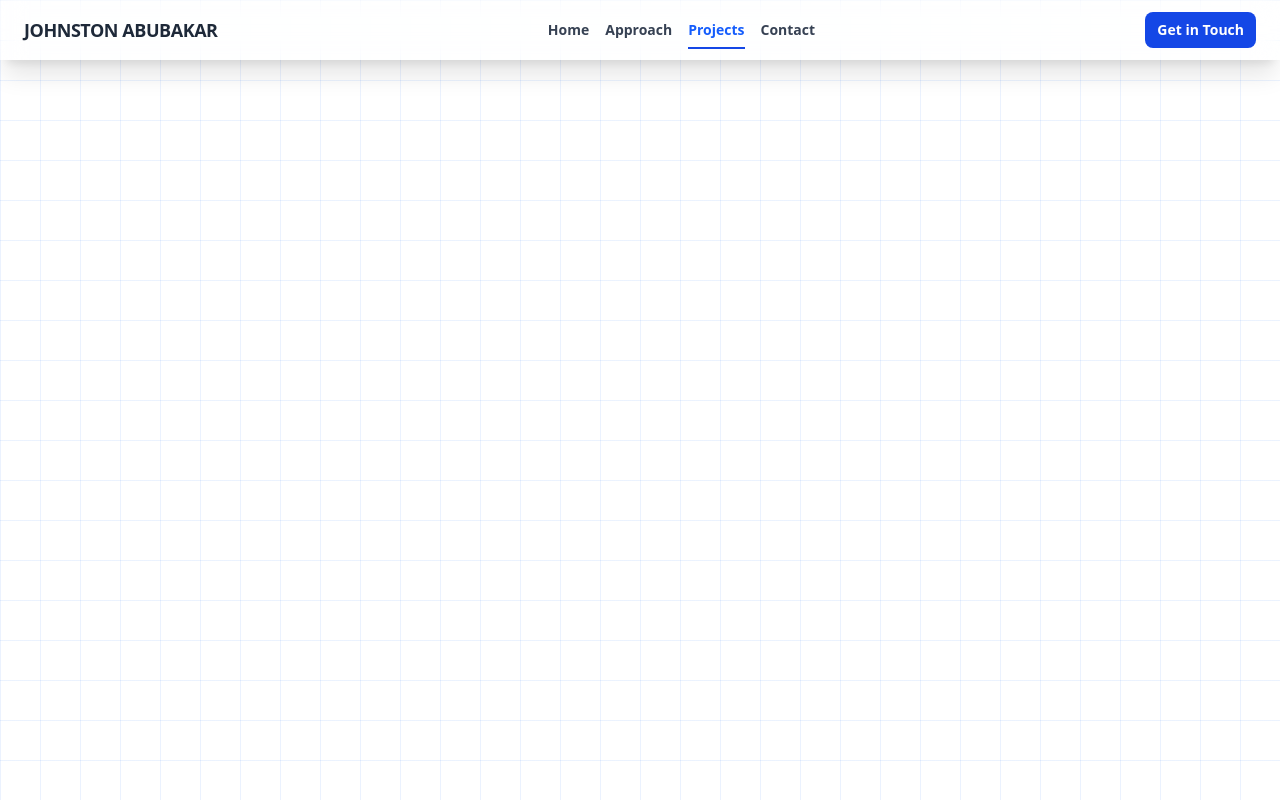
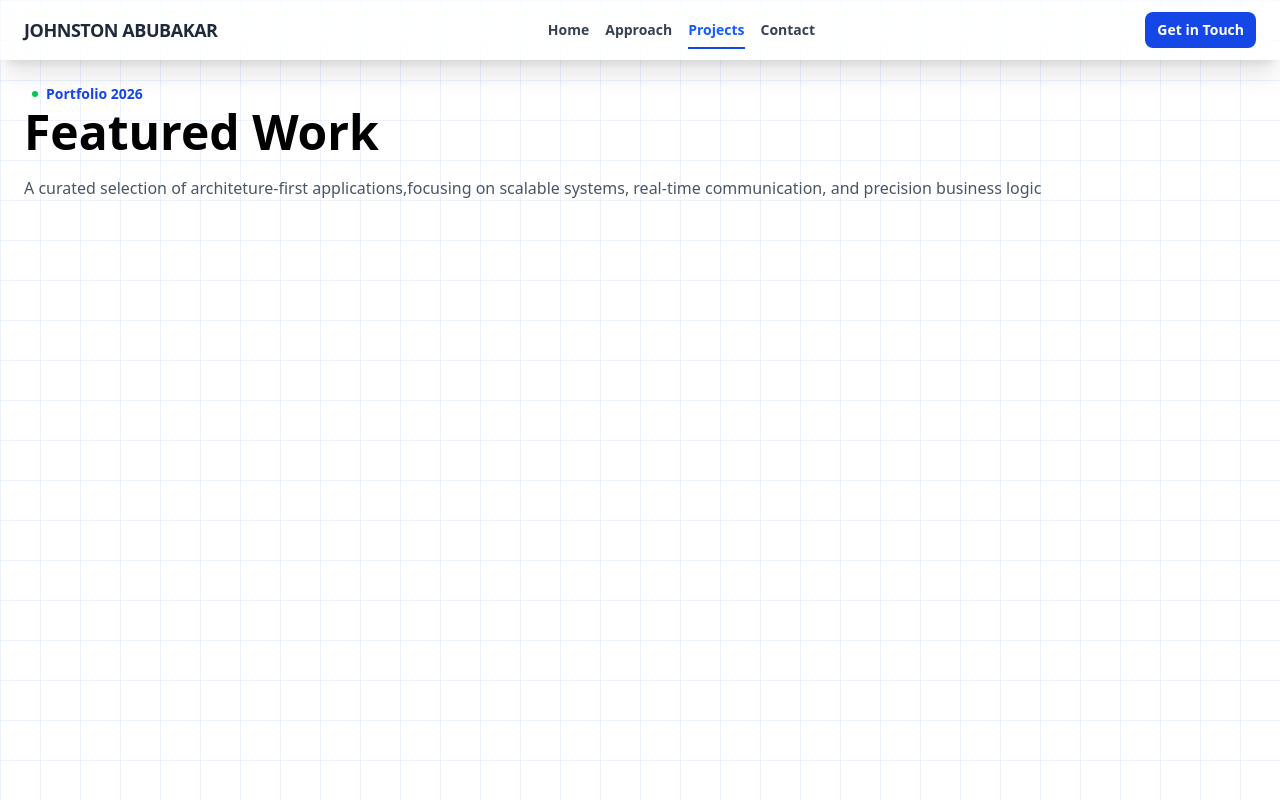
Before and after one commit to johnston-kweku/myportfolio, a website: page HTML/projects.html in a window 1280 px wide. Drawn offline with Linux system fonts and the light colour scheme.

Commit message:
Second commit

```diff
--- a/HTML/projects.html
+++ b/HTML/projects.html
@@ -26,5 +26,21 @@
         </a>
     </nav>
 
+    <div class="w-full md:w-10/12 flex animate-reveal opacity-0 translate-y-12 flex-col items-start px-6">
+        <span class="flex items-center px-2 gap-2 py-1">
+            <span class="w-1.5 h-1.5 bg-green-500 rounded-full animate-ping"></span>
+            <p class="text-blue-700 text-sm font-semibold">Portfolio 2026</p>
+        </span>
+        <p class="text-4xl md:text-5xl font-bold">
+            Featured Work
+        </p>
+        <p class="text-wrap my-5 text-gray-600">
+            A curated selection of architeture-first applications,focusing
+            on scalable systems, real-time communication, and precision business logic
+        </p>
+    </div>
+
+    <!--  -->
+    <script src="/assets/js/index.js"></script>
 </body>
 </html>
```
Also changed, not shown: index.html (+1 -1 lines), assets/images/Screenshot 2026-05-06 at 11.57.29 AM.png (added), css/src/output.css.
